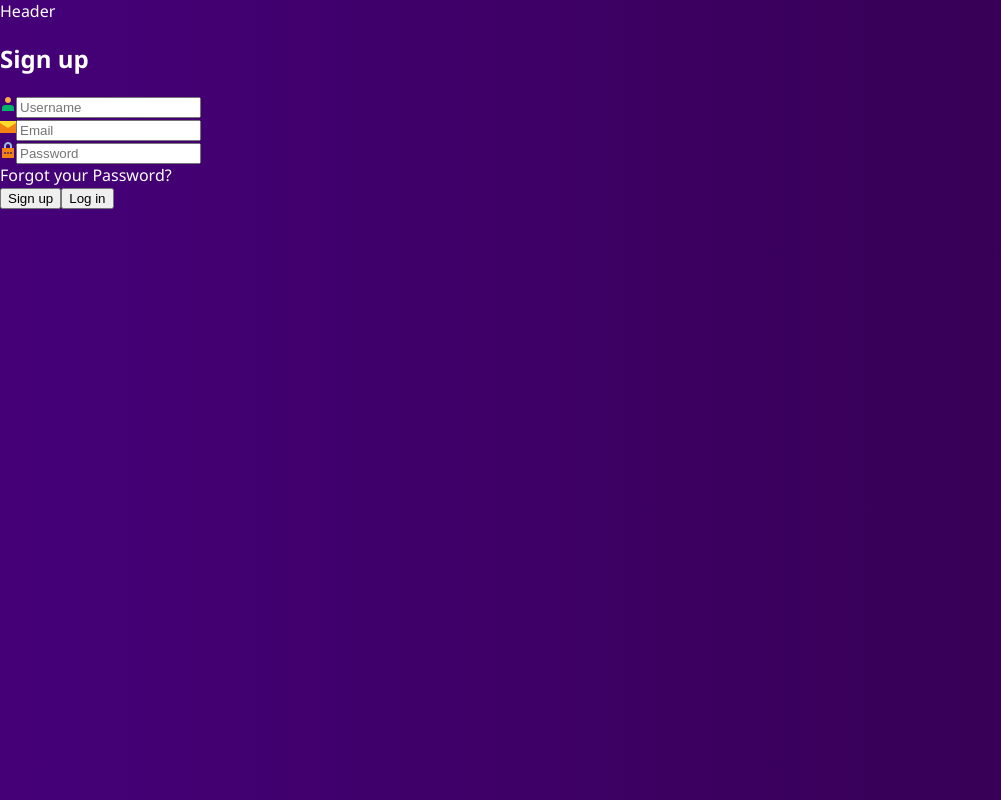
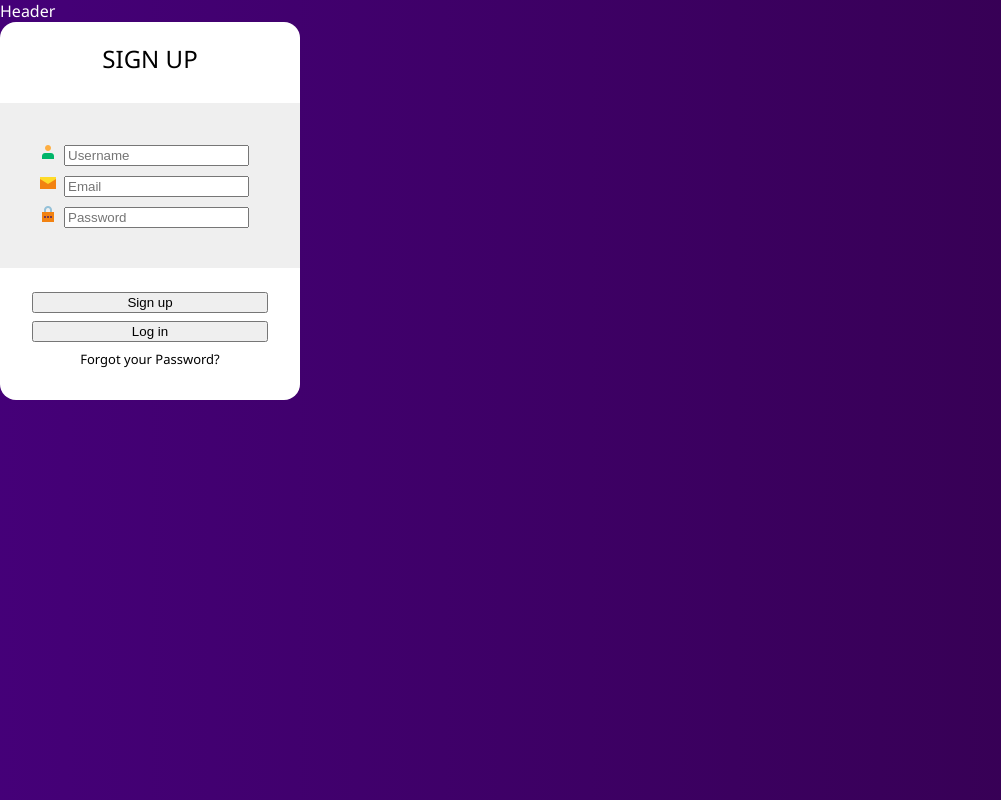
Before and after one commit to mdohr07/react-login-page, a React (Create React App) app: page / in a window 1280 px wide. Shown: the whole page, without its empty margins (0-1001 px from the left). Built offline with nearby package versions, Linux system fonts and the light colour scheme.

Commit message:
Add and asjust styles and add a basic function for buttons

```diff
--- a/src/Components/LoginSignup/LoginSignup.css
+++ b/src/Components/LoginSignup/LoginSignup.css
@@ -0,0 +1,43 @@
+form {
+    display: grid;
+    grid-template-columns: 1fr;
+    gap: 0.5rem;
+    background-color: #fff;
+    color: #000;
+    width: 300px;
+    border-radius: 1rem;
+}
+
+h2 {
+    text-align: center;
+    font-weight: 400;
+    text-transform: uppercase;
+}
+
+img {
+    flex-shrink: 0;
+    margin-right: 0.5rem;
+}
+
+.inputs {
+    background-color: #efefef;
+    margin-bottom: 1rem;
+    padding: 2rem;
+}
+
+.input {
+    display: grid;
+    grid-template-columns: 1fr;
+    width: 100%;
+    margin: 0.5rem;
+}
+
+button {
+    margin: auto 2rem;
+}
+
+.forgot-password {
+    font-size: small;
+    text-align: center;
+    margin: auto 1rem 2rem 1rem;
+}
--- a/src/Components/LoginSignup/LoginSignup.jsx
+++ b/src/Components/LoginSignup/LoginSignup.jsx
@@ -9,9 +9,11 @@ const LoginSignup = () => {
   return (
     <div className="container">
       <header>Header</header>
+
       <form>
         <h2>Sign up</h2>
 
+        <div className="inputs">
           <div className="input">
             <label htmlFor="username">
               <img src={user_icon} alt="User icon" />
@@ -42,14 +44,16 @@ const LoginSignup = () => {
               />
             </label>
           </div>
+        </div>
 
-        <section className="forgot-password">Forgot your Password?</section>
         <button type="submit" className="btn-signUp">
           Sign up
         </button>
         <button type="submit" className="btn-LogIn">
           Log in
         </button>
+
+        <section className="forgot-password">Forgot your Password?</section>
       </form>
     </div>
   );
```
Lines whose indentation alone changed are shown as unchanged.
